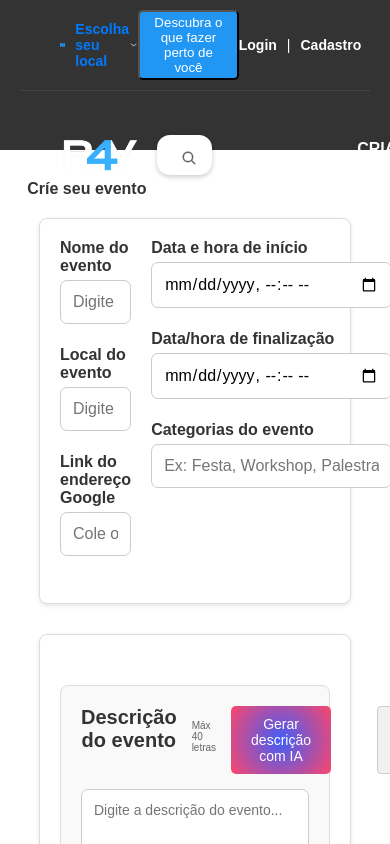
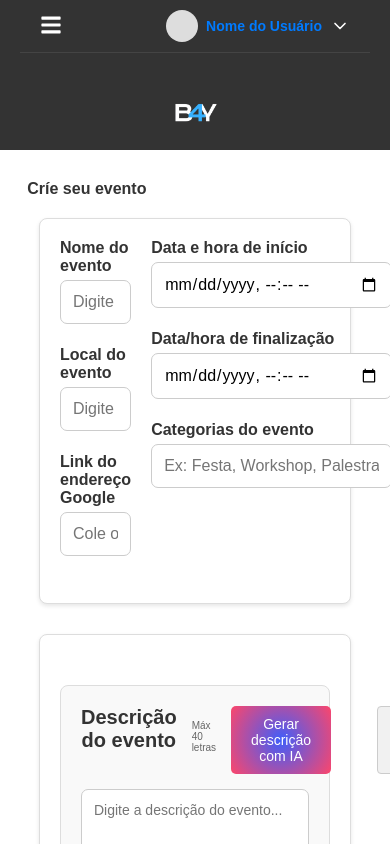
Before and after one commit to emSz345/VIBETICKET, a React (Create React App) app: page /Criareventos in a window 390 px wide. Shown: the top 844 px of the page. Built offline with nearby package versions, Linux system fonts and the light colour scheme; no server answers; sample sign-in values are in the browser's storage.

Commit message:
Verificação de login adicionada

```diff
--- a/src/Page/Login.tsx
+++ b/src/Page/Login.tsx
@@ -56,28 +56,8 @@ const Login: React.FC = () => {
   const handleSubmit = async () => {
     try {
       const userCredential = await signInWithEmailAndPassword(auth, email, senha);
-      const user = userCredential.user;
-
-      const nome = user.displayName || 'Usuário';
-      const emailUser = user.email;
-      const provedor = 'local';
-
-
-      await axios.post('http://localhost:5000/api/users/register', {
-        nome,
-        email: emailUser,
-        senha,
-        provedor
-      });
-
-
-      console.log("Login bem-sucedido!", user);
+      console.log("Login bem-sucedido!");
       alert("Login bem-sucedido!");
-
-      //salva o token no navegador
-      const token = await user.getIdToken();
-      localStorage.setItem("firebaseToken", token);
-
       navigate("/Home");
     } catch (error: any) {
       alert(`Erro ao realizar login. Código: ${error.code}, Mensagem: ${error.message}`);
--- a/src/components/Home/NavBar/NavBar.css
+++ b/src/components/Home/NavBar/NavBar.css
@@ -1,6 +1,5 @@
 .container {
   height: 100%;
-
 }
 
 .home-navbar {
@@ -17,8 +16,7 @@
   justify-content: space-between;
   align-items: center;
   font-size: 14px;
-  margin-right: 40px;
-  margin-left: 40px;
+  margin: 0 40px;
 }
 
 .home-location {
@@ -56,6 +54,11 @@
   text-decoration: underline;
 }
 
+.home-auth a:active {
+  color: #1976d2;
+  transform: scale(0.98);
+}
+
 .home-hr {
   border: 0;
   height: 1px;
@@ -68,8 +71,7 @@
   justify-content: space-between;
   align-items: center;
   padding: 10px 0;
-  margin-right: 20px;
-  margin-left: 20px;
+  margin: 0 20px;
   margin-top: -25px;
 }
 
@@ -114,4 +116,149 @@
   text-decoration: none;
   margin-left: 20px;
   font-weight: bold;
+  transition: all 0.3s;
 }
+
+.home-menu-links a:hover {
+  color: #2196f3;
+  text-decoration: underline;
+}
+
+.home-menu-links a:active {
+  color: #1976d2;
+  transform: scale(0.98);
+}
+
+
+
+/*  Parte do login  */
+.usuario-menu {
+  position: relative;
+  cursor: pointer;
+}
+
+.usuario-topo {
+  display: flex;
+  align-items: center;
+  gap: 8px;
+}
+
+.avatar {
+  width: 32px;
+  height: 32px;
+  background-color: #ddd;
+  border-radius: 50%;
+}
+
+.dropdown-menu {
+  position: absolute;
+  top: 40px;
+  right: 0;
+  background: #333;
+  border: 1px solid #ccc;
+  padding: 10px;
+  z-index: 999;
+  width: 200px;
+  box-shadow: 0 4px 10px rgba(0, 0, 0, 0.1);
+}
+
+.menu-item {
+  display: flex;
+  align-items: center;
+  gap: 8px;
+  padding: 8px;
+  cursor: pointer;
+}
+
+.menu-item.sair {
+  color: red;
+}
+
+
+
+
+/* Hambúrguer visível apenas no mobile */
+.hamburger {
+  display: none;
+  cursor: pointer;
+  color: white;
+}
+
+.mobile-auth {
+  display: none;
+  flex-direction: row;
+  gap: 8px;
+  margin-top: 10px;
+}
+
+.mobile-auth a:hover {
+  color: #2196f3;
+}
+
+
+
+
+/* MOBILE */
+@media (max-width: 768px) {
+  .home-location {
+    display: none;
+  }
+
+  .home-nav-top {
+    flex-direction: row;
+    justify-content: space-between;
+    margin: 0 20px;
+  }
+
+  .hamburger {
+    display: block;
+  }
+
+  .home-auth.mobile-hide {
+    display: none;
+  }
+
+  .home-nav-main {
+    flex-direction: column;
+    align-items: center;
+    gap: 10px;
+    position: relative;
+    margin: 0 20px;
+  }
+
+  .home-logo {
+    max-height: 80px;
+    margin-bottom: 10px;
+  }
+
+  .home-search-container {
+    display: none;
+  }
+
+  .home-menu-links {
+    display: none;
+    flex-direction: column;
+    align-items: flex-end;
+    position: absolute;
+    top: 10px;
+    right: 20px;
+    background-color: #333;
+    padding: 10px;
+    border-radius: 10px;
+    width: auto;
+    z-index: 999;
+  }
+
+  .home-menu-links.active {
+    display: flex;
+  }
+
+  .home-menu-links a {
+    margin-left: 0;
+    margin-top: 8px;
+  }
+
+  .mobile-auth {
+    display: flex;
+  }
+}
--- a/src/components/Home/NavBar/NavBar.tsx
+++ b/src/components/Home/NavBar/NavBar.tsx
@@ -1,34 +1,96 @@
+import { useEffect, useState } from 'react';
 import { Link } from 'react-router-dom';
 
 /* Icons */
-import { FiChevronDown } from "react-icons/fi";
-import { FaMap } from "react-icons/fa";
-import { IoSearch } from "react-icons/io5";
-import { FaCartShopping } from "react-icons/fa6";
+import {
+  FaMap,
+  FaBars,
+  FaHome,
+  FaStar,
+  FaTicketAlt,
+  FaCog,
+  FaStore,
+  FaHeadphones,
+  FaSignOutAlt,
+  FaShoppingCart
+} from 'react-icons/fa';
+import { FiChevronDown } from 'react-icons/fi';
+import { IoSearch } from 'react-icons/io5';
 
-import './NavBar.css'
-
-import logo from '../../../assets/img-logo.png'
+import './NavBar.css';
+import logo from '../../../assets/img-logo.png';
 
 const NavBar = () => {
+  const [menuOpen, setMenuOpen] = useState(false);
+  const [dropdownOpen, setDropdownOpen] = useState(false);
+  const [usuarioLogado, setUsuarioLogado] = useState<boolean>(false);
+
+  // Verifica se há token salvo ao carregar o componente
+  useEffect(() => {
+    const token = localStorage.getItem("firebaseToken");
+    setUsuarioLogado(!!token);
+  }, []);
+
+  // Logout - remove o token e altera o estado
+  const handleLogout = () => {
+    localStorage.removeItem("firebaseToken");
+    setUsuarioLogado(false);
+    setDropdownOpen(false);
+  };
+
   return (
-        <nav className='home-navbar'>
-            <div className='home-nav-top'>
-                <div className='home-location'>
-                    <FaMap className='home-iconMap' />
-                    <span className='home-location-text'>Escolha seu local</span>
+    <nav className="home-navbar">
+      <div className="home-nav-top">
+        {usuarioLogado && (
+          <div className="hamburger" onClick={() => setMenuOpen(!menuOpen)}>
+            <FaBars size={22} />
+          </div>
+        )}
+
+        <div className="home-location">
+          <FaMap className="home-iconMap" />
+          <span className="home-location-text">Escolha seu local</span>
           <FiChevronDown size={24} />
-                    <button className='home-location-btn'>Descubra o que fazer perto de você</button>
+          <button className="home-location-btn">Descubra o que fazer perto de você</button>
         </div>
-                <div className='home-auth'>
+
+        <div className={`home-auth ${menuOpen ? 'mobile-hide' : ''}`}>
+          {!usuarioLogado ? (
+            <>
               <Link to="/Login">Login</Link> | <Link to="/Cadastro">Cadastro</Link>
+            </>
+          ) : (
+            <div className="usuario-menu">
+              <div className="usuario-topo" onClick={() => setDropdownOpen(!dropdownOpen)}>
+                <div className="avatar" />
+                <span>Nome do Usuário</span>
+                <FiChevronDown size={20} />
+              </div>
+              {dropdownOpen && (
+                <div className="dropdown-menu">
+                  <Link to="/home" className="menu-item"><FaHome /> Home</Link>
+                  <Link to="/favoritos" className="menu-item"><FaStar /> Favoritos</Link>
+                  <Link to="/meus-ingressos" className="menu-item"><FaTicketAlt /> Meus ingressos</Link>
+                  <Link to="/configuracoes" className="menu-item"><FaCog /> Configurações</Link>
+                  <Link to="/gerenciar-eventos" className="menu-item"><FaStore /> Gerenciar eventos</Link>
+                  <Link to="/suporte" className="menu-item"><FaHeadphones /> Suporte</Link>
+                  <div className="menu-item sair" onClick={handleLogout}>
+                    <FaSignOutAlt /> Sair
                   </div>
                 </div>
-            <hr className='home-hr' />
-            <div className='home-nav-main'>
+              )}
+            </div>
+          )}
+        </div>
+      </div>
+
+      <hr className="home-hr" />
+
+      <div className="home-nav-main">
         <Link to="/Home">
-                    <img src={logo} alt='B4Y Logo' className='home-logo' />
+          <img src={logo} alt="Logo" className="home-logo" />
         </Link>
+
         <div className="home-search-container">
           <input
             type="text"
@@ -37,13 +99,17 @@ const NavBar = () => {
           />
           <IoSearch className="home-search-icon" />
         </div>
-                <div className='home-menu-links'>
+
+        <div className={`home-menu-links ${menuOpen ? 'active' : ''}`}>
           <Link to="/Categorias">CATEGORIAS</Link>
           <Link to="/CriarEventos">CRIAR EVENTOS</Link>
+          {usuarioLogado && (
+            <Link to="/carrinho"><FaShoppingCart size={28} /></Link>
+          )}
         </div>
       </div>
     </nav>
-    )
-}
+  );
+};
 
 export default NavBar;
```
Lines whose indentation alone changed are shown as unchanged.
